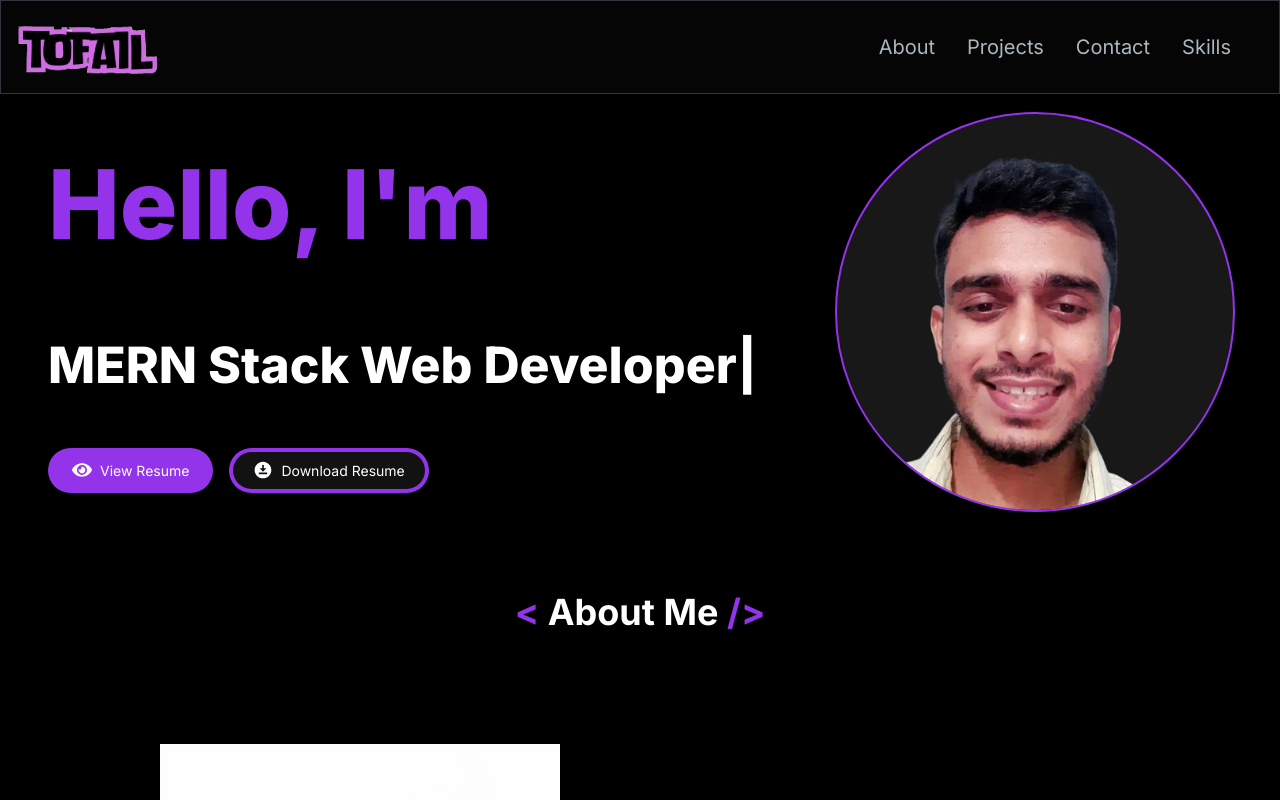
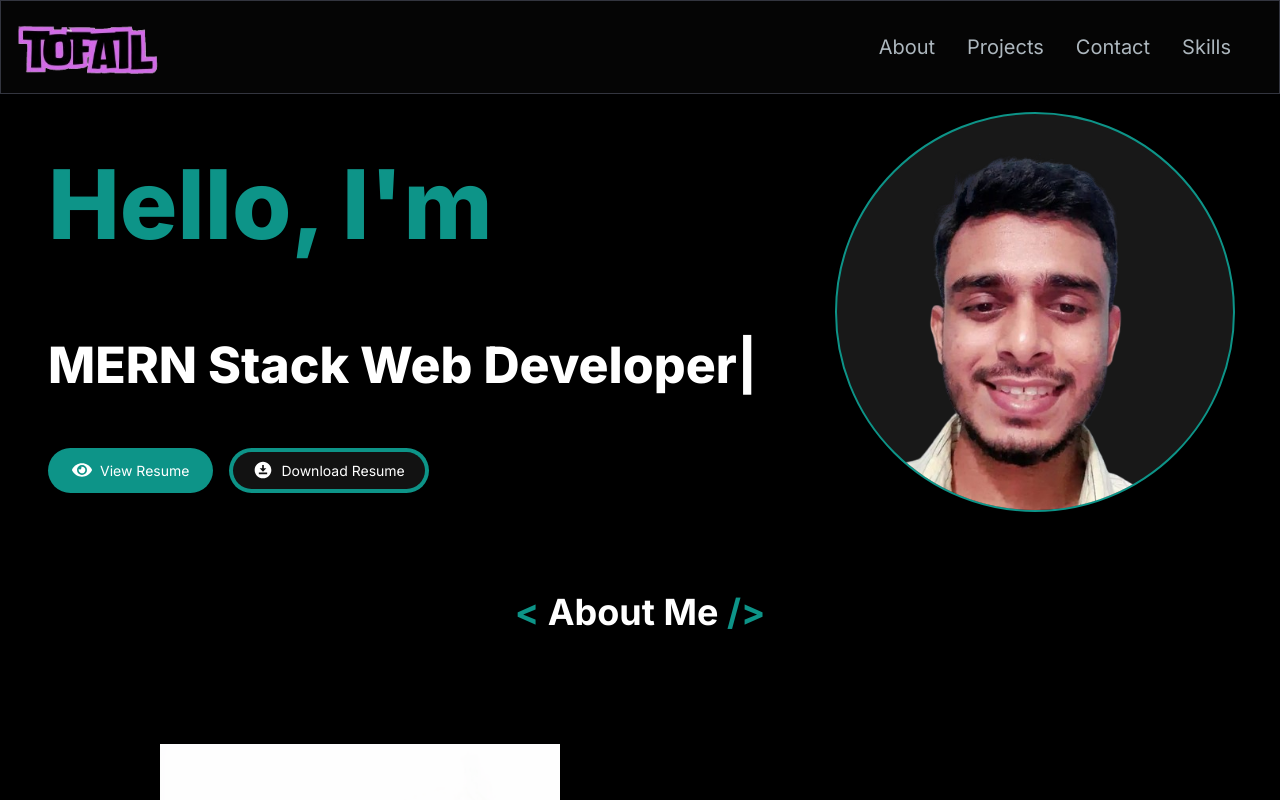
Before and after one commit to tofail-ahmed/nextfolio, a Next.js app: page / in a window 1280 px wide. Shown: the top 800 px of the page. Built offline with nearby package versions, Linux system fonts and the light colour scheme.

Commit message:
color theme added

```diff
--- a/tailwind.config.js
+++ b/tailwind.config.js
@@ -17,10 +17,10 @@ module.exports = {
     },
     colors: {
       ...colors,
-      primary: colors.purple,
+      primary: colors.teal,
       secondary: colors.pink,
       // Use the new color names directly
-      sky: colors.sky,       // lightBlue renamed to sky
+      // sky: colors.sky,       // lightBlue renamed to sky
       stone: colors.stone,   // warmGray renamed to stone
       neutral: colors.neutral, // trueGray renamed to neutral
       gray: colors.gray,     // coolGray renamed to gray
```
